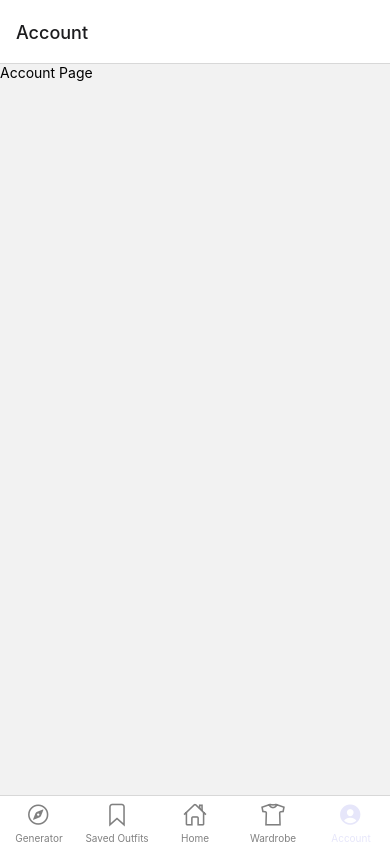
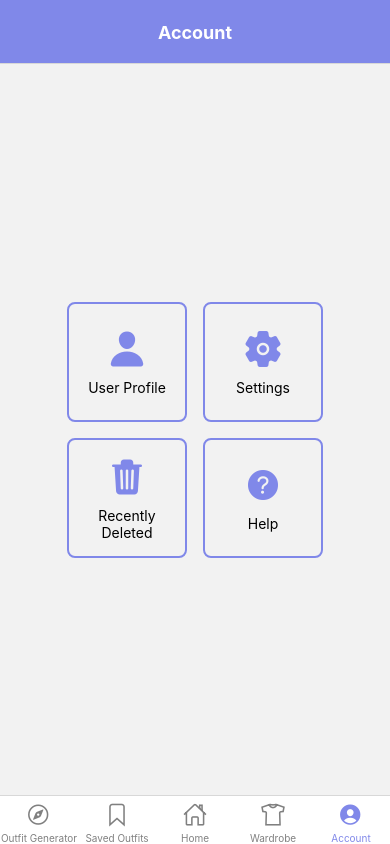
Before and after one commit to UchechukwuUcheIke/WardrobeGuru, a React Native app: screen /Account in a window 390 px wide. Built offline with nearby package versions, Linux system fonts and the light colour scheme.

Commit message:
Account page setup and QoL tweaks

```diff
--- a/App.js
+++ b/App.js
@@ -23,10 +23,18 @@ export default function App() {
         <NavigationContainer>
             <Tab.Navigator
                 screenOptions={({ route }) => ({
+                    headerStyle: {
+                        backgroundColor: "#8088E9",
+                    },
+                    headerTintColor: "#fff",
+                    headerTitleStyle: {
+                        fontWeight: "bold",
+                    },
+                    headerTitleAlign: "center",
                     tabBarIcon: ({ focused, color, size }) => {
                         const icons = {
                             Generator: "compass",
-                            "Saved Outfits": "bookmark",
+                            Outfits: "bookmark",
                             Home: "home",
                             Wardrobe: "shirt",
                             Account: "person-circle",
@@ -44,15 +52,35 @@ export default function App() {
                             />
                         );
                     },
-                    tabBarActiveTintColor: "lavender",
+                    tabBarActiveTintColor: "#8088E9",
                     tabBarInactiveTintColor: "gray",
                 })}
             >
-                <Tab.Screen name="Generator" component={GeneratorPage} />
-                <Tab.Screen name="Saved Outfits" component={OutfitPage} />
-                <Tab.Screen name="Home" component={HomePage} />
-                <Tab.Screen name="Wardrobe" component={WardrobePage} />
-                <Tab.Screen name="Account" component={AccountPage} />
+                <Tab.Screen
+                    name="Generator"
+                    component={GeneratorPage}
+                    options={{ title: "Outfit Generator" }}
+                />
+                <Tab.Screen
+                    name="Outfits"
+                    component={OutfitPage}
+                    options={{ title: "Saved Outfits" }}
+                />
+                <Tab.Screen
+                    name="Home"
+                    component={HomePage}
+                    options={{ title: "Home" }}
+                />
+                <Tab.Screen
+                    name="Wardrobe"
+                    component={WardrobePage}
+                    options={{ title: "Wardrobe" }}
+                />
+                <Tab.Screen
+                    name="Account"
+                    component={AccountPage}
+                    options={{ title: "Account" }}
+                />
             </Tab.Navigator>
         </NavigationContainer>
     );
--- a/AppPages/AccountPage.js
+++ b/AppPages/AccountPage.js
@@ -1,6 +1,83 @@
 import React from "react";
-import { Text } from "react-native";
+import PropTypes from "prop-types";
+import { View, Text, StyleSheet, TouchableOpacity } from "react-native";
+import Ionicons from "react-native-vector-icons/Ionicons";
+
+const TILE_SIZE = 120;
+const SPACING = 8;
+
+function Tile({ iconName, label, onPress }) {
+    return (
+        <TouchableOpacity style={styles.tile} onPress={onPress}>
+            <Ionicons name={iconName} size={40} color="#8088E9" />
+            <Text style={styles.label} numberOfLines={2} ellipsizeMode="tail">
+                {label}
+            </Text>
+        </TouchableOpacity>
+    );
+}
+
+Tile.propTypes = {
+    iconName: PropTypes.string.isRequired,
+    label: PropTypes.string.isRequired,
+    onPress: PropTypes.func.isRequired,
+};
 
 export default function AccountPage() {
-    return <Text>Account Page</Text>;
+    return (
+        <View style={styles.container}>
+            <View style={styles.row}>
+                <Tile
+                    iconName="person"
+                    label="User Profile"
+                    onPress={() => console.log("User Profile pressed")}
+                />
+                <Tile
+                    iconName="settings"
+                    label="Settings"
+                    onPress={() => console.log("Settings pressed")}
+                />
+            </View>
+            <View style={styles.row}>
+                <Tile
+                    iconName="trash"
+                    label="Recently Deleted"
+                    onPress={() => console.log("Recently Deleted pressed")}
+                />
+                <Tile
+                    iconName="help-circle"
+                    label="Help"
+                    onPress={() => console.log("Help pressed")}
+                />
+            </View>
+        </View>
+    );
 }
+
+const styles = StyleSheet.create({
+    container: {
+        flex: 1,
+        justifyContent: "center",
+        alignItems: "center",
+    },
+    row: {
+        flexDirection: "row",
+        justifyContent: "space-between",
+    },
+    tile: {
+        alignItems: "center",
+        justifyContent: "center",
+        borderWidth: 2,
+        borderColor: "#8088E9",
+        width: TILE_SIZE,
+        height: TILE_SIZE,
+        borderRadius: 8,
+        padding: 8,
+        margin: SPACING,
+    },
+    label: {
+        marginTop: 8,
+        fontSize: 14,
+        textAlign: "center",
+    },
+});
--- a/AppPages/HomePage.js
+++ b/AppPages/HomePage.js
@@ -1,37 +1,40 @@
-import { StyleSheet, Button, Image, Text, View } from 'react-native';
-import Slider from '@react-native-community/slider';
-import { Fragment } from 'react';
-import AppButton from '../Component/Button';
+import { React } from "react";
+import { StyleSheet, Button, Image, Text, View } from "react-native";
+import Slider from "@react-native-community/slider";
+// import AppButton from "../Component/Button";
 
 export default function HomePage() {
-
     return (
         <View style={styles.container}>
             <View style={styles.headingContainer}>
-                <Text style={styles.heading} >Hello, Johnathan!</Text>
-                <Text style={styles.subheading} >Here's your outfit for the day!</Text>
+                <Text style={styles.heading}>Hello, Johnathan!</Text>
+                <Text style={styles.subheading}>
+                    Here&apos;s your outfit for the day!
+                </Text>
             </View>
             <Image
                 style={styles.image}
                 source={{
-                    uri: 'https://i.pinimg.com/236x/4c/c9/0d/4cc90df3818e8a7a3cc4ab89672f1615.jpg',
+                    uri: "https://i.pinimg.com/236x/4c/c9/0d/4cc90df3818e8a7a3cc4ab89672f1615.jpg",
                 }}
             />
             <View style={styles.optionsContainer}>
                 <Slider
-                    style={{width: "50%", height: 40}}
+                    style={{ width: "50%", height: 40 }}
                     minimumValue={0}
                     maximumValue={1}
                     minimumTrackTintColor="#FFFFFF"
                     maximumTrackTintColor="#000000"
                 />
-                <Button style={styles.button}
+                <Button
+                    style={styles.button}
                     title="Looks good to me!"
-                    color='#8088E9'
+                    color="#8088E9"
                 />
-                <Button style={styles.button}
+                <Button
+                    style={styles.button}
                     title="Pick something else"
-                    color='#8088E9'
+                    color="#8088E9"
                 />
             </View>
         </View>
@@ -44,28 +47,27 @@ const styles = StyleSheet.create({
         marginLeft: 10,
         marginRight: 10,
 
-        alignItems: 'center',
+        alignItems: "center",
     },
     headingContainer: {
         width: "100%",
-        height: "20%"
+        height: "20%",
     },
     heading: {
-        color: 'black',
+        color: "black",
         fontSize: 30,
-        textAlign: 'center',
+        textAlign: "center",
     },
     subheading: {
-        color: 'black',
+        color: "black",
         fontSize: 20,
-        textAlign: 'center',
+        textAlign: "center",
     },
     image: {
         width: "100%",
-        height: "50%"
+        height: "50%",
     },
     buttonContainer: {
-
         marginLeft: 10,
         marginTop: 10,
         marginRight: 50,
@@ -73,11 +75,11 @@ const styles = StyleSheet.create({
     optionsContainer: {
         width: "100%",
         height: "30%",
-        alignItems:"center"
+        alignItems: "center",
     },
     buttonText: {
-        color: 'black',
+        color: "black",
         fontSize: 20,
-        textAlign: 'center',
-    }
+        textAlign: "center",
+    },
 });
--- a/Component/Button.js
+++ b/Component/Button.js
@@ -1,20 +1,20 @@
-import React from "react";
-import { TouchableOpacity, Text } from "react-native";
-function AppButton ({ onPress, title, containerStylesheet, textStylesheet }) {
-    const containerStyle = containerStylesheet | {}
-    const textStyle = textStylesheet | {}
-    return (
-    <TouchableOpacity
-      activeOpacity={0.8}
-      onPress={onPress}
-      style={containerStyle}
-    >
-      <Text
-      style={textStyle}>
-        {title}</Text>
-    </TouchableOpacity>
-    )
-};
+// import React from "react";
+// import { TouchableOpacity, Text } from "react-native";
 
+// function AppButton ({ onPress, title, containerStylesheet, textStylesheet }) {
+//     const containerStyle = containerStylesheet || {}
+//     const textStyle = textStylesheet || {}
+//     return (
+//     <TouchableOpacity
+//       activeOpacity={0.8}
+//       onPress={onPress}
+//       style={containerStyle}
+//     >
+//       <Text
+//       style={textStyle}>
+//         {title}</Text>
+//     </TouchableOpacity>
+//     )
+// };
 
-export default AppButton;
+// export default AppButton;
```
Also changed, not shown: package.json (+5 -4 lines), 1 other file (tests, documents, lock files or other folders).
